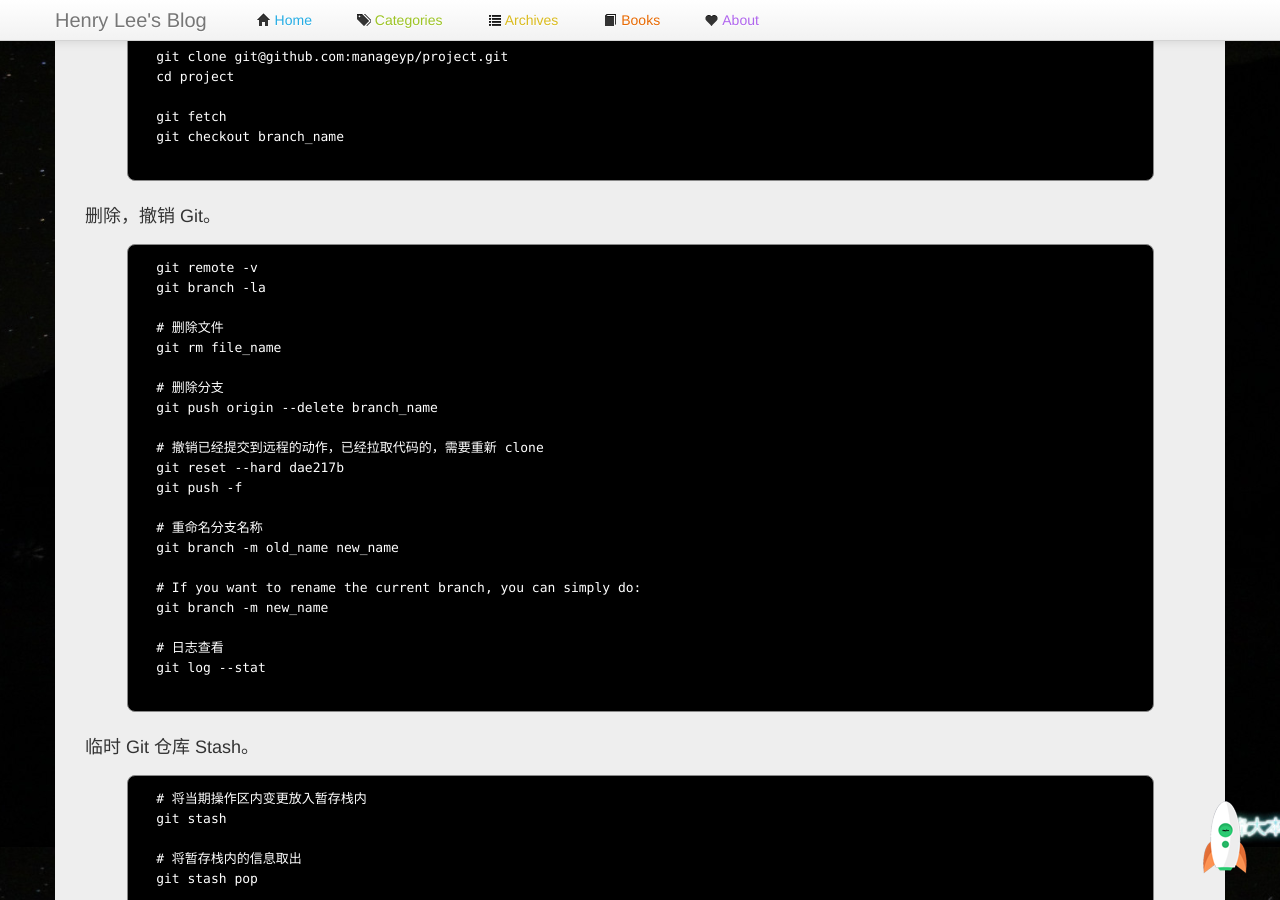
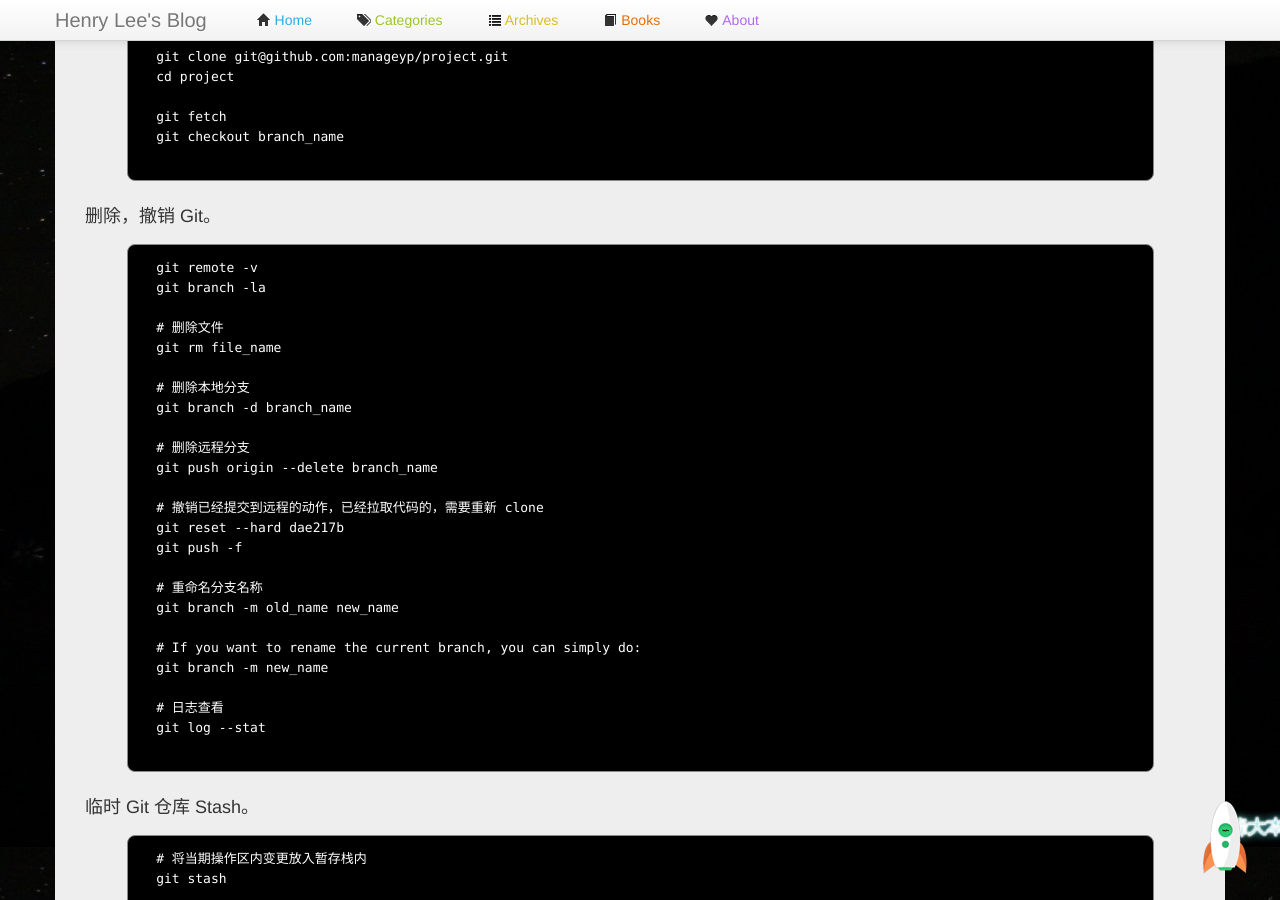
Before and after one commit to manageyp/manageyp.github.com, a Jekyll site: the page built from _posts/2015-04-03-most-commonly-used-git-commands.html, in a window 1280 px wide and 900 px high, scrolled down 953 px. Built offline with Jekyll 4.4.1, drawn with Linux system fonts in a browser that asks for light colours; comment, search, counter and statistics services are not loaded.

Commit message:
[Change] most-commonly-used-git-commands

```diff
--- a/_posts/2015-04-03-most-commonly-used-git-commands.html
+++ b/_posts/2015-04-03-most-commonly-used-git-commands.html
@@ -70,7 +70,10 @@ record_on: 2015-04-03
   # 删除文件
   git rm file_name
 
-  # 删除分支
+  # 删除本地分支
+  git branch -d branch_name
+
+  # 删除远程分支
   git push origin --delete branch_name
 
   # 撤销已经提交到远程的动作，已经拉取代码的，需要重新 clone
```
